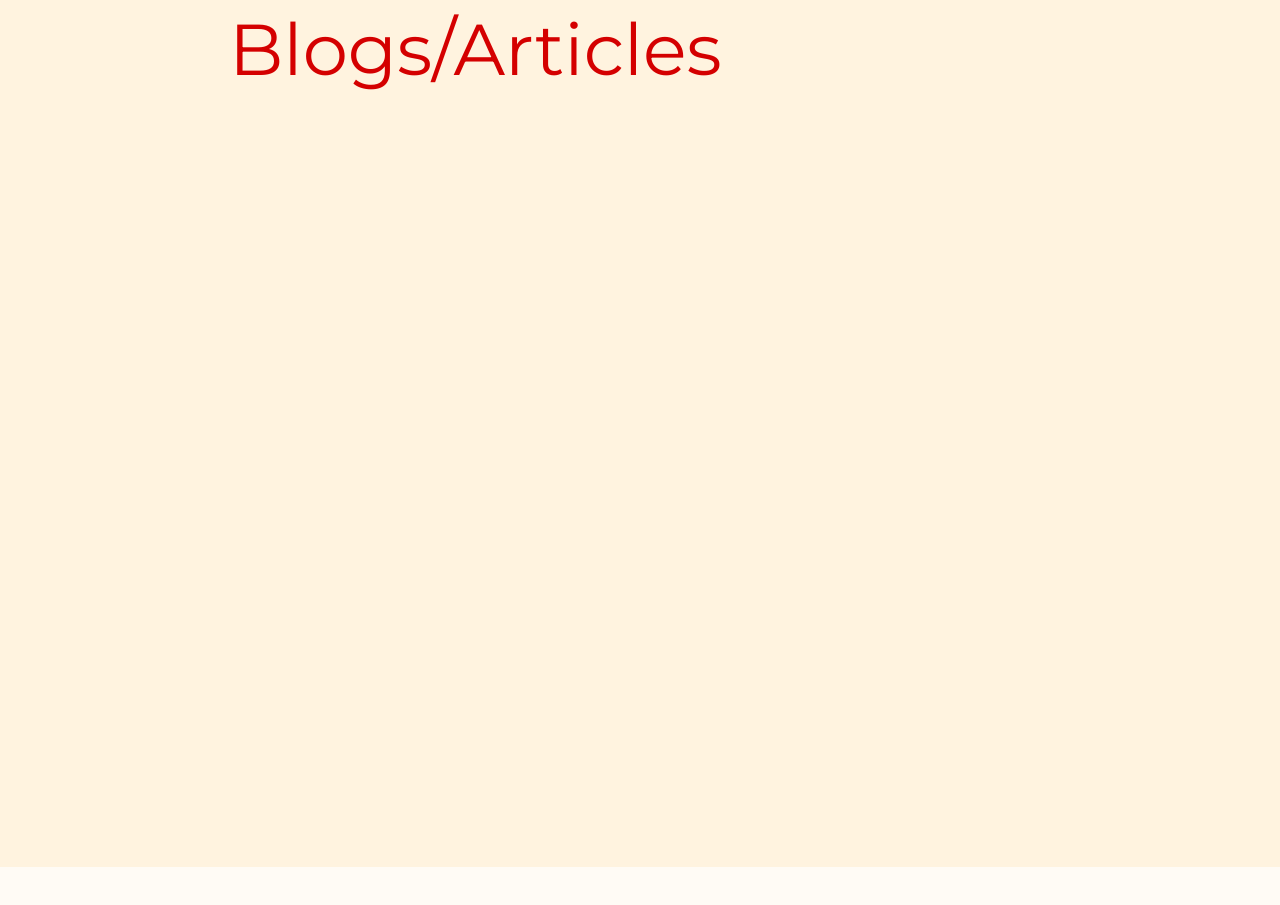
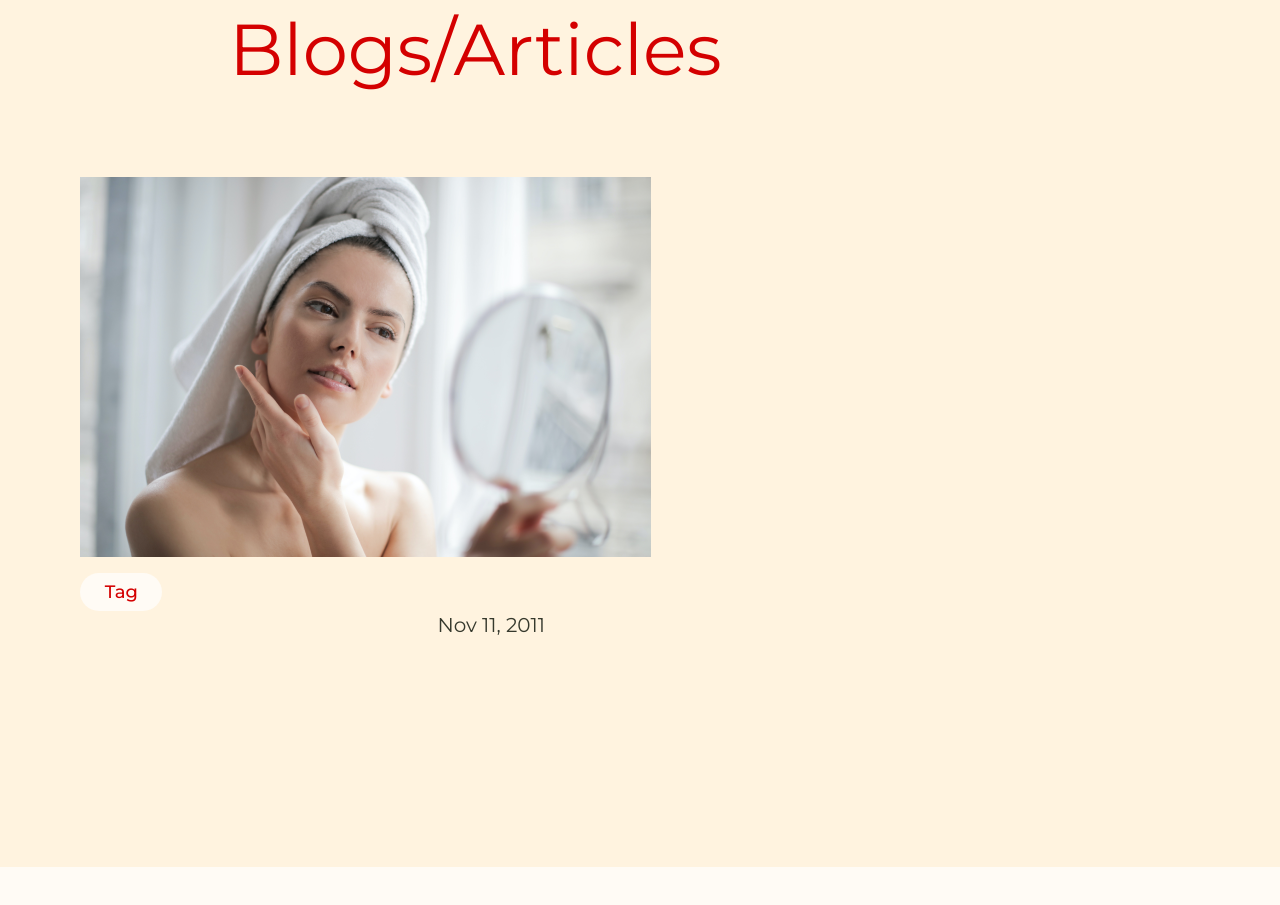
Before and after one commit to sakilaapokharel/Learning_Frontend, a plain HTML site: page index.html in a window 1280 px wide. Shown: the part 3502-4407 px from the top of the page. Drawn offline with nearby package versions, Linux system fonts and the light colour scheme.

Commit message:
blogs article added

```diff
--- a/index.html
+++ b/index.html
@@ -77,6 +77,17 @@
     <section class="blogs">
       <h1>Blogs/Articles</h1>
       <button>See All</button>
+
+      <div class="blogs-item1">
+        <img id="blogs-img1" src="images/Blogs/blog1.png">
+        <div class="tag-and-date">
+          <div id="blog-tag">
+            <p>Tag</p>
+          </div>
+          <p>Nov 11, 2011</p>
+        </div>
+      </div>
+
     </section>
 
 
--- a/landingpagestyle.css
+++ b/landingpagestyle.css
@@ -341,3 +341,71 @@ button{
     background-color: #FFF3DF;
 
 }
+
+.blogs-item1{
+    display: flex;
+    flex-direction: column;
+    align-items: flex-start;
+    padding: 0px;
+    gap: 16px;
+
+    position: absolute;
+    width: 571px;
+    height: 610px;
+    left: 80px;
+    top: 254px;
+
+}
+
+#blog-tag{
+    display: flex;
+    flex-direction: row;
+    align-items: flex-start;
+    padding: 8px 24px;
+    gap: 8px;
+
+    width: 82px;
+    height: 38px;
+
+    background: #FFFBF5;
+    border-radius: 24px;
+
+    flex: none;
+    order: 0;
+    flex-grow: 0;
+}
+
+#blog-tag p{
+    width: 34px;
+    height: 22px;
+
+    font-family: 'Montserrat';
+    font-style: normal;
+    font-weight: 500;
+    font-size: 18px;
+    line-height: 22px;
+
+    color: #D40000;
+
+    flex: none;
+    order: 0;
+    flex-grow: 0;
+}
+
+.tag-and-date{
+    width: 465px;
+    height: 28px;
+
+    font-weight: 300;
+    font-size: 20px;
+    line-height: 140%;
+
+    text-align: right;
+
+    color: #36392D;
+
+
+    flex: none;
+    order: 1;
+    flex-grow: 1;
+}
```
Also changed, not shown: images/Blogs/blog1.png (added), images/Blogs/blog2.png (added), images/Blogs/blog3.png (added).
